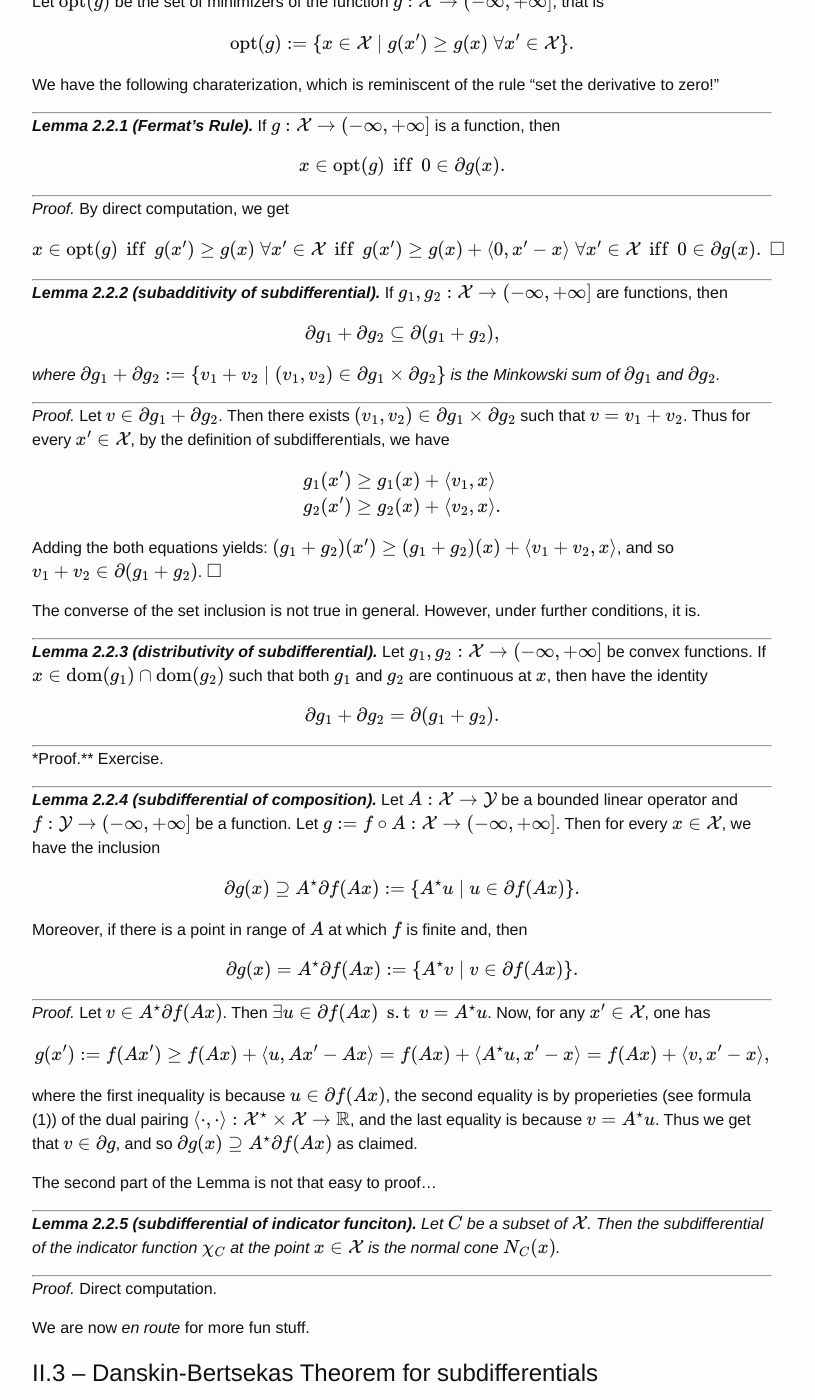
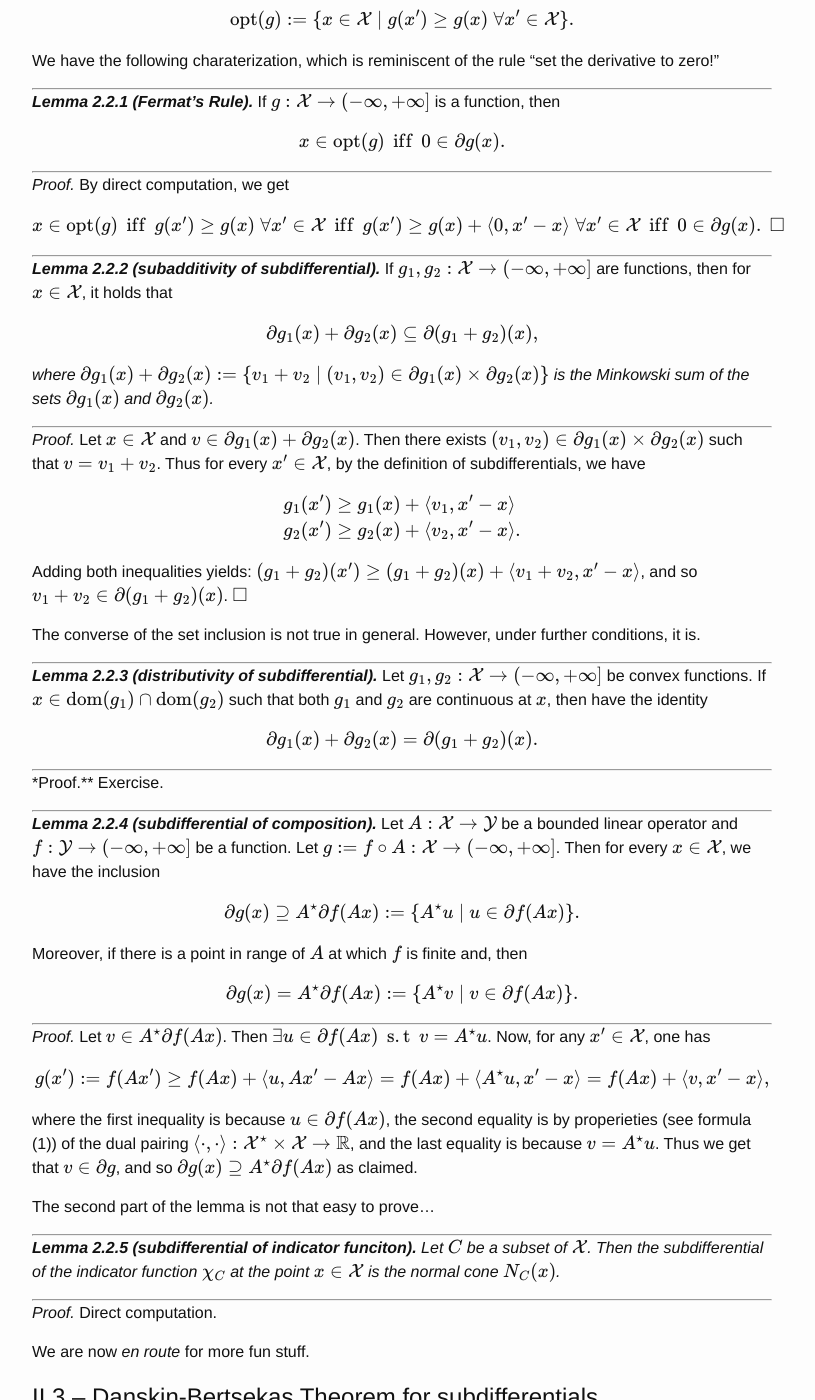
Before and after one commit to dohmatob/dohmatob.github.io, a Jekyll site: the page built from _posts/2019-10-31-duality.md, in a window 1280 px wide and 1400 px high, scrolled down 4568 px. Shown: the whole window, without its empty margins (238-1053 px from the left). Built offline with Jekyll 4.4.1, drawn with Linux system fonts in a browser that asks for light colours; formulas are drawn with MathJax 3; comment, search, counter and statistics services are not loaded; some of the changed text lies outside the part shown.

Commit message:
some fixups

```diff
--- a/_posts/2019-10-31-duality.md
+++ b/_posts/2019-10-31-duality.md
@@ -262,35 +261,41 @@ $$
 
 ---
 ***Lemma 2.2.2 (subadditivity of subdifferential).***
-If $g_1,g_2:\X \rightarrow (-\infty, +\infty]$ are functions, then
+If $g_1,g_2:\X \rightarrow (-\infty, +\infty]$ are functions, then for $x \in \X$, it holds that
 
 $$
-\partial g_1 + \partial g_2 \subseteq \partial (g_1 + g_2),
+\partial g_1(x) + \partial g_2(x) \subseteq \partial (g_1 + g_2)(x),
 $$
 
-*where $$\partial g_1 + \partial g_2 :=\{v_1 + v_2 \mid (v_1,v_2) \in \partial g_1 \times \partial g_2\}$$ is the Minkowski sum of $\partial g_1$ and $\partial g_2$.*
+*where $$\partial g_1(x) + \partial g_2(x) :=\{v_1 + v_2 \mid (v_1,v_2) \in \partial g_1(x) \times \partial g_2(x)\}$$
+is the Minkowski sum of the sets $\partial g_1(x)$ and $\partial g_2(x)$.*
 
 ---
 
 *Proof.*
-Let $v \in \partial g_1 + \partial g_2$. Then there exists $(v_1,v_2) \in \partial g_1 \times \partial g_2$ such that $v=v_1+v_2$. Thus for every $x' \in \X$, by the definition of subdifferentials, we have
+Let $x \in \X$ and $v \in \partial g_1(x) + \partial g_2(x)$.
+Then there exists $(v_1,v_2) \in \partial g_1(x) \times \partial g_2(x)$ such that $v=v_1+v_2$.
+Thus for every $x' \in \X$, by the definition of subdifferentials, we have
 
 $$
 \begin{split}
-g_1(x') &\ge g_1(x) + \langle v_1,x\rangle\\
-g_2(x') &\ge g_2(x) + \langle v_2,x\rangle.\\
+g_1(x') &\ge g_1(x) + \langle v_1,x'-x\rangle\\
+g_2(x') &\ge g_2(x) + \langle v_2,x'-x\rangle.\\
 \end{split}
 $$
 
-Adding the both equations yields: $(g_1 + g_2)(x') \ge (g_1 + g_2)(x) + \langle v_1 + v_2,x\rangle$, and so $v_1 + v_2 \in \partial (g_1 + g_2)$. $\qed$
+Adding both inequalities yields: $(g_1 + g_2)(x') \ge (g_1 + g_2)(x) + \langle v_1 + v_2,x'-x\rangle$,
+and so $v_1 + v_2 \in \partial (g_1 + g_2)(x)$. $\qed$
 
 The converse of the set inclusion is not true in general. However, under further conditions, it is.
 
 ---
-***Lemma 2.2.3 (distributivity of subdifferential).*** Let $g_1,g_2:\X \rightarrow (-\infty, +\infty]$ be convex functions. If $x \in \dom(g_1) \cap \dom(g_2)$ such that both $g_1$ and $g_2$ are continuous at $x$, then have the identity
+***Lemma 2.2.3 (distributivity of subdifferential).*** Let $g_1,g_2:\X \rightarrow (-\infty, +\infty]$
+be convex functions. If $x \in \dom(g_1) \cap \dom(g_2)$ such that both $g_1$ and $g_2$ are continuous at $x$,
+then have the identity
 
 $$
-\partial g_1 + \partial g_2 = \partial (g_1 + g_2).
+\partial g_1(x) + \partial g_2(x) = \partial (g_1 + g_2)(x).
 $$
 
 ---
@@ -324,7 +329,7 @@ $$
 
 where the first inequality is because $u \in \partial f(Ax)$, the second equality is by properieties (see formula (1)) of the dual pairing $\langle \cdot,\cdot\rangle: \Xstar \times \X \rightarrow \mathbb R$, and the last equality is because $v=\Astar u$. Thus we get that $v \in \partial g$, and so $\partial g(x) \supseteq \Astar \partial f(Ax)$ as claimed.
 
-The second part of the Lemma is not that easy to proof...
+The second part of the lemma is not that easy to prove...
 
 ---
 ***Lemma 2.2.5 (subdifferential of indicator funciton).***
```
Also changed, not shown: other parts of _posts/2019-10-31-duality.md (+1 -2 lines).
